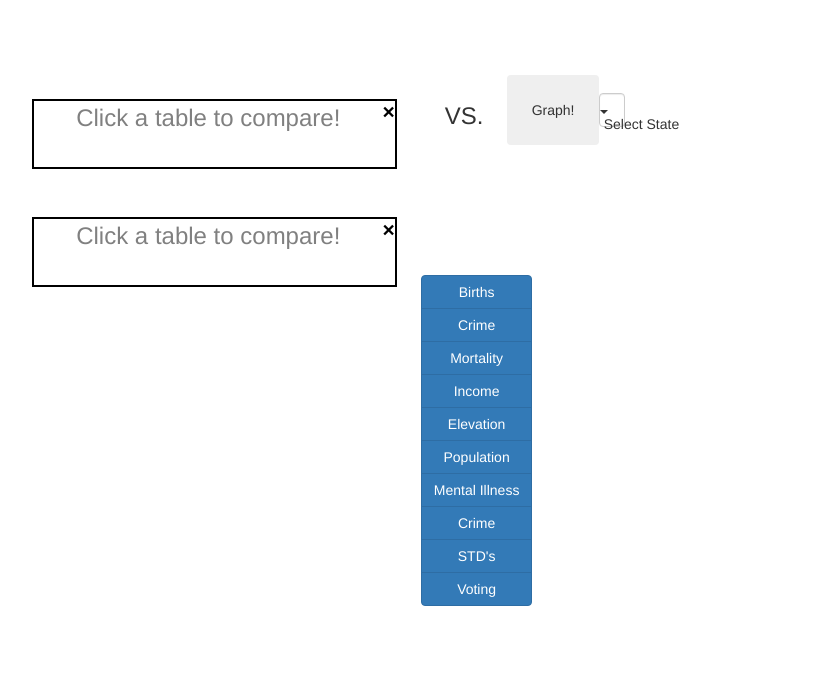
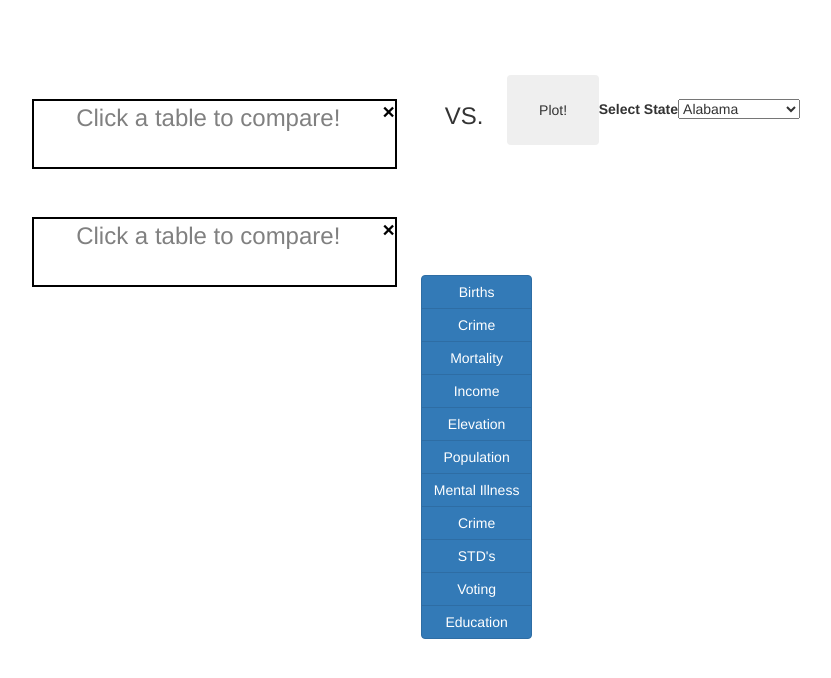
Before and after one commit to jeremiahkramer/CS440_Databases, a Node server app: page / in a window 1280 px wide. Shown: the part 100-778 px from the top of the page, without its empty margins (62-893 px from the left). Run offline with Node 20, Linux system fonts and the light colour scheme.

Commit message:
jerking eachother off

```diff
--- a/website/server.js
+++ b/website/server.js
@@ -1,7 +1,6 @@
 const express = require('express');
 const app = express();
 const bodyParser = require('body-parser');
-const chartjs = require('chartjs-node');
 const mysql = require('mysql');
 app.set('view engine', 'pug');
 app.use(express.static(__dirname + '/public'));
@@ -21,26 +20,44 @@ connection.connect((err) => {
     return;
   }
   console.log('Connected to Database!');
+});
+
+//handle querying to get data for plots
+app.post('/', (req, res) => {
+  console.log(req.body.right);
+  res_data = {
+    left_data: [],
+    right_data: []
+  }
+  //general query for a state, on 'left' table
+  connection.query("SELECT * FROM " + req.body.left + " WHERE state = " + req.body.state, (err, rows)=>{
+    if(err){
+      console.log("Failed query!");
+      return;
+    }
+    console.log("Successfully recieved tuple", rows[0]);
+    res_data.left_data = rows[0];
+  });
+  //general query for a state, on 'right' table
+  connection.query("SELECT * FROM " + req.body.right + " WHERE state = " + req.body.state, (err, rows)=>{
+    if(err){
+      console.log("Failed query!");
+      return;
+    }
+    console.log("Successfully recieved tuple", rows[0]);
+    res_data.right_data = rows[0];
+  });
+  //send back the data
+  res.send(res_data);
 
 });
 
-app.post('/', (req, res) => {
-  req.left
-});
-
-state_names = ['AL', 'AK', 'AS', 'AZ', 'AR', 'CA', 'CO', 'CT', 'DE', 'DC', 'FM', 'FL', 'GA', 'GU', 'HI', 'ID', 'IL', 'IN', 'IA', 'KS', 'KY', 'LA', 'ME', 'MH', 'MD', 'MA', 'MI', 'MN', 'MS', 'MO', 'MT', 'NE', 'NV', 'NH', 'NJ', 'NM', 'NY', 'NC', 'ND', 'MP', 'OH', 'OK', 'OR', 'PW', 'PA', 'PR', 'RI', 'SC', 'SD', 'TN', 'TX', 'UT', 'VT', 'VI', 'VA', 'WA', 'WV', 'WI', 'WY' ];
+state_names = ['Alabama','Alaska','Arizona','Arkansas','California','Colorado','Connecticut','Delaware','Florida','Georgia','Hawaii','Idaho','Illinois','Indiana','Iowa','Kansas','Kentucky','Louisiana','Maine','Maryland','Massachusetts','Michigan','Minnesota','Mississippi','Missouri','Montana','Nebraska','Nevada','New Hampshire','New Jersey','New Mexico','New York','North Carolina','North Dakota','Ohio','Oklahoma','Oregon','Pennsylvania','Rhode Island','South Carolina','South Dakota','Tennessee','Texas','Utah','Vermont','Virginia','Washington','West Virginia','Wisconsin','Wyoming'];
 app.get('/', (req, res) => {
-    // connection.query("SELECT * FROM birth_data_by_city limit 1", (err, rows)=>{
-    //     if(err){
-    //         console.log("Failed query!");
-    //         return;
-    //     }
-    //     console.log("Successfully recieved tuple!!!!!!", rows[0]);
-        res.render('index' ,{
-          title: 'State Data Viewer',
-          states: state_names
-        });
-    // });
+  res.render('index' ,{
+    title: 'State Data Viewer',
+    states: state_names
+  });
 });
 
 const server = app.listen(7000,() => {
--- a/website/views/index.js
+++ b/website/views/index.js
@@ -10,11 +10,6 @@ $(".tablename").click(function() {
         $(".right").attr("data-tablename", $(this).text()); //populate its data field with this button's name (table name)
         $(".righttext").text($(this).text()); //then update its name as well
     }
-});
-
-//state selection
-$('.dropdown-menu').click(function() {
-    $('.dropdown-toggle').html($(this).html() + '<span class="caret"></span>');
 });
 
 //clear input upon x click
@@ -39,9 +34,15 @@ $(".graph").click(function() {
         state: s
     };
     var jsonData = JSON.stringify(data);
-    xhr.open("POST","/",true);
+    console.log(jsonData);
+    xhr.open("post", "/", true);
     xhr.setRequestHeader('Content-type','application/json');
     xhr.send(jsonData);
+    //recieve the data
+    xhr.onload = function(){
+        let res = JSON.parse(xhr.response);
+        console.log(res);
+      };
 });
 
 function relClick(){
@@ -53,13 +54,15 @@ function relClick(){
     xhr.setRequestHeader('Content-type','application/json');
     xhr.send(jsonData);
     console.log("Clicked Relevant");
+
+
     xhr = new XMLHttpRequest();
     xhr.open("GET","/newtweet",true);
     xhr.send();
     xhr.onload = function(){
-    var check = JSON.parse(xhr.response);
-    data = (check['ndata'][0]);
-    newItem(data,check['rc'],check['ic'],check['mc']);
+        var check = JSON.parse(xhr.response);
+        data = (check['ndata'][0]);
+        newItem(data,check['rc'],check['ic'],check['mc']);
     };
 }
 });//JQuery end
--- a/website/views/index.pug
+++ b/website/views/index.pug
@@ -29,15 +29,13 @@ body
                     span(aria-hidden="true") &times;
                 p.pholder.xytext.righttext(placeholder="Click a table to compare!")
 
-            button.btn.btn-secondary.graph Graph!
+            button.btn.btn-secondary.graph Plot!
 
-            div.btn-group
-              buttontype(type="button" class="form-control btn btn-default dropdown-toggle" data-toggle="dropdown")
-                span.caret Select State
-              ul.dropdown-menu(role="menu")
-                each name in states
-                  li.dropdown-item(href="#")
-                    a #{name}
+            label(class="select" for="state-select") Select State
+            select(name="state-select" id="state-select" data-mini="true")
+              each name in states
+                option(value= {name}) #{name}
+
         div.btn-group-vertical
             button.btn.btn-primary.tablename Births
             button.btn.btn-primary.tablename Crime
@@ -49,3 +47,4 @@ body
             button.btn.btn-primary.tablename Crime
             button.btn.btn-primary.tablename STD's
             button.btn.btn-primary.tablename Voting
+            button.btn.btn-primary.tablename Education
```
